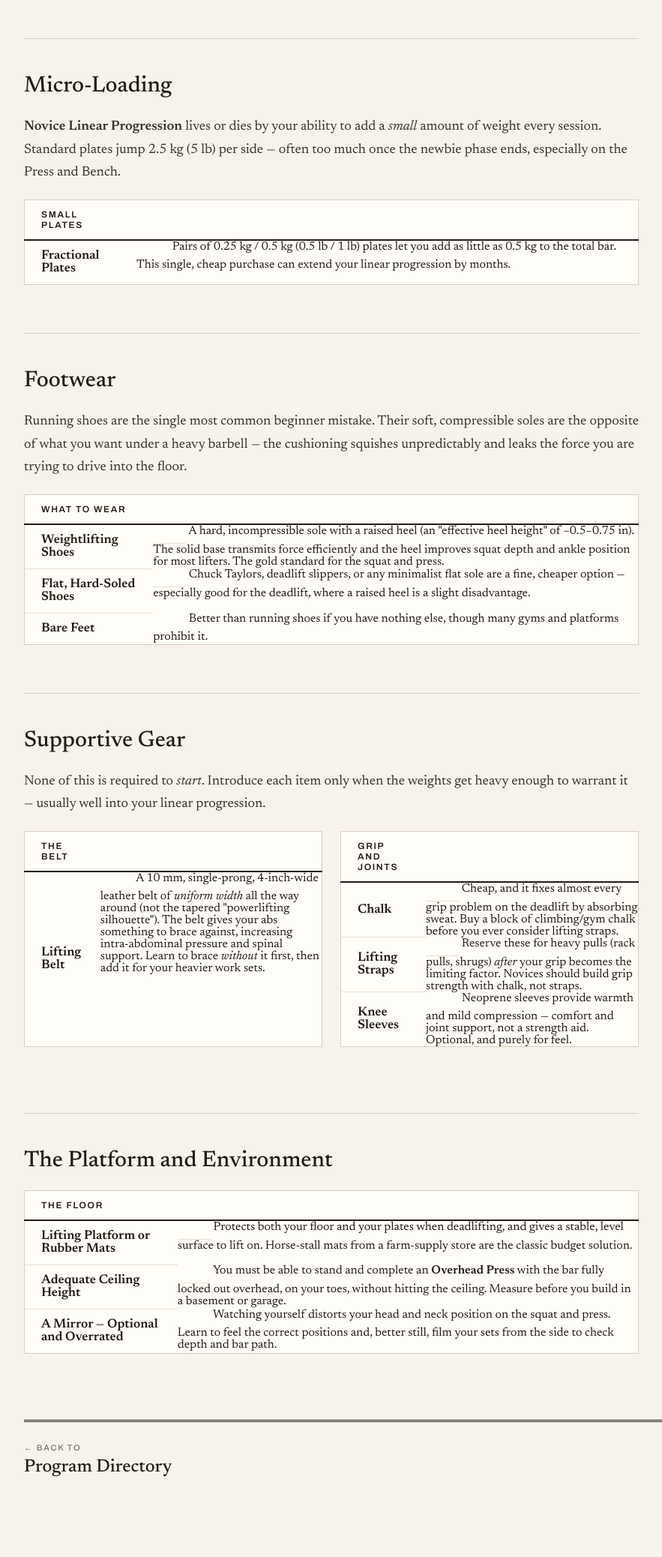
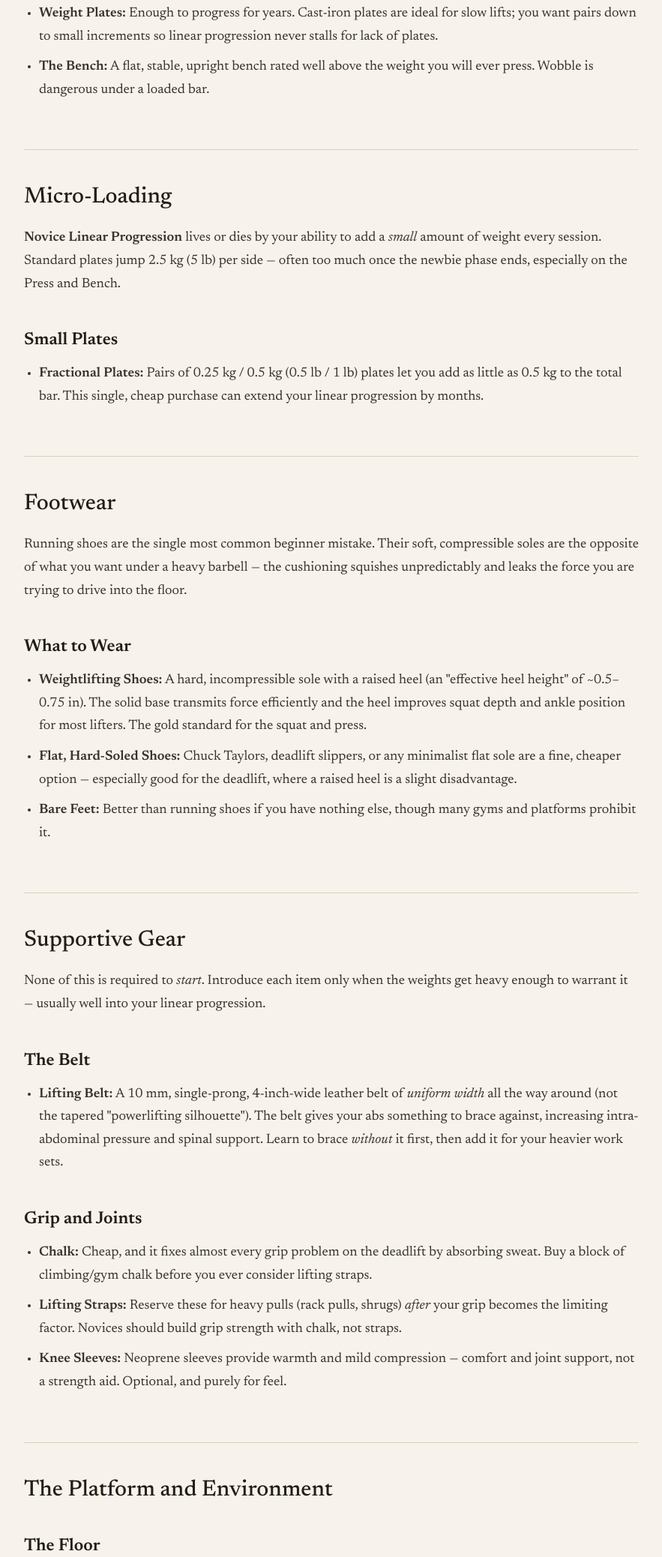
Before and after one commit to prule/strength-guide, a website: page site/equipment.html in a window 1280 px wide. Shown: the part 1176-3252 px from the top of the page at 75% size, without its empty margins (38-921 px from the left). Before the commit the page ends 3200 px from the top, so only its background shows below. Drawn offline with nearby package versions, Linux system fonts and the light colour scheme.

Commit message:
equipment

```diff
--- a/site/equipment.html
+++ b/site/equipment.html
@@ -30,70 +30,46 @@
 </ul></blockquote>
 <h2>The Non-Negotiables</h2>
 <p>These are the four things you genuinely cannot train the program without. Everything after this section is a refinement.</p>
-<table>
-  <thead>
-    <tr><th>The Big Four</th><th></th></tr>
-  </thead>
-  <tbody>
-    <tr><td><strong>The Power Rack (or Squat Stands)</td><td></strong> Non-negotiable for training alone. A full power rack with adjustable safety pins/straps lets you squat and press heavy without a spotter — if you miss a rep, the safeties catch the bar, not you. Get one bolted or heavy enough not to tip.</td></tr>
-    <tr><td><strong>The Barbell</td><td></strong> A quality 20&nbsp;kg (45&nbsp;lb) Olympic bar with a moderate knurl and a rated tensile strength of at least 190,000&nbsp;PSI. This is the heart of the whole enterprise; do not cheap out here.</td></tr>
-    <tr><td><strong>Weight Plates</td><td></strong> Enough to progress for years. Cast-iron plates are ideal for slow lifts; you want pairs down to small increments so linear progression never stalls for lack of plates.</td></tr>
-    <tr><td><strong>The Bench</td><td></strong> A flat, stable, upright bench rated well above the weight you will ever press. Wobble is dangerous under a loaded bar.</td></tr>
-  </tbody>
-</table>
+<h3>The Big Four</h3>
+<ul>
+<li><strong>The Power Rack (or Squat Stands):</strong> Non-negotiable for training alone. A full power rack with adjustable safety pins/straps lets you squat and press heavy without a spotter — if you miss a rep, the safeties catch the bar, not you. Get one bolted or heavy enough not to tip.</li>
+<li><strong>The Barbell:</strong> A quality 20&nbsp;kg (45&nbsp;lb) Olympic bar with a moderate knurl and a rated tensile strength of at least 190,000&nbsp;PSI. This is the heart of the whole enterprise; do not cheap out here.</li>
+<li><strong>Weight Plates:</strong> Enough to progress for years. Cast-iron plates are ideal for slow lifts; you want pairs down to small increments so linear progression never stalls for lack of plates.</li>
+<li><strong>The Bench:</strong> A flat, stable, upright bench rated well above the weight you will ever press. Wobble is dangerous under a loaded bar.</li>
+</ul>
 <h2>Micro-Loading</h2>
 <p><strong>Novice Linear Progression</strong> lives or dies by your ability to add a <em>small</em> amount of weight every session. Standard plates jump 2.5&nbsp;kg (5&nbsp;lb) per side — often too much once the newbie phase ends, especially on the Press and Bench.</p>
-<table>
-  <thead>
-    <tr><th>Small Plates</th><th></th></tr>
-  </thead>
-  <tbody>
-    <tr><td><strong>Fractional Plates</td><td></strong> Pairs of 0.25&nbsp;kg / 0.5&nbsp;kg (0.5&nbsp;lb / 1&nbsp;lb) plates let you add as little as 0.5&nbsp;kg to the total bar. This single, cheap purchase can extend your linear progression by months.</td></tr>
-  </tbody>
-</table>
+<h3>Small Plates</h3>
+<ul>
+<li><strong>Fractional Plates:</strong> Pairs of 0.25&nbsp;kg / 0.5&nbsp;kg (0.5&nbsp;lb / 1&nbsp;lb) plates let you add as little as 0.5&nbsp;kg to the total bar. This single, cheap purchase can extend your linear progression by months.</li>
+</ul>
 <h2>Footwear</h2>
 <p>Running shoes are the single most common beginner mistake. Their soft, compressible soles are the opposite of what you want under a heavy barbell — the cushioning squishes unpredictably and leaks the force you are trying to drive into the floor.</p>
-<table>
-  <thead>
-    <tr><th>What to Wear</th><th></th></tr>
-  </thead>
-  <tbody>
-    <tr><td><strong>Weightlifting Shoes</td><td></strong> A hard, incompressible sole with a raised heel (an &quot;effective heel height&quot; of ~0.5&ndash;0.75&nbsp;in). The solid base transmits force efficiently and the heel improves squat depth and ankle position for most lifters. The gold standard for the squat and press.</td></tr>
-    <tr><td><strong>Flat, Hard-Soled Shoes</td><td></strong> Chuck Taylors, deadlift slippers, or any minimalist flat sole are a fine, cheaper option — especially good for the deadlift, where a raised heel is a slight disadvantage.</td></tr>
-    <tr><td><strong>Bare Feet</td><td></strong> Better than running shoes if you have nothing else, though many gyms and platforms prohibit it.</td></tr>
-  </tbody>
-</table>
+<h3>What to Wear</h3>
+<ul>
+<li><strong>Weightlifting Shoes:</strong> A hard, incompressible sole with a raised heel (an &quot;effective heel height&quot; of ~0.5&ndash;0.75&nbsp;in). The solid base transmits force efficiently and the heel improves squat depth and ankle position for most lifters. The gold standard for the squat and press.</li>
+<li><strong>Flat, Hard-Soled Shoes:</strong> Chuck Taylors, deadlift slippers, or any minimalist flat sole are a fine, cheaper option — especially good for the deadlift, where a raised heel is a slight disadvantage.</li>
+<li><strong>Bare Feet:</strong> Better than running shoes if you have nothing else, though many gyms and platforms prohibit it.</li>
+</ul>
 <h2>Supportive Gear</h2>
 <p>None of this is required to <em>start</em>. Introduce each item only when the weights get heavy enough to warrant it — usually well into your linear progression.</p>
-<div class="workout-grid "><table>
-  <thead>
-    <tr><th>The Belt</th><th></th></tr>
-  </thead>
-  <tbody>
-    <tr><td><strong>Lifting Belt</td><td></strong> A 10&nbsp;mm, single-prong, 4-inch-wide leather belt of <em>uniform width</em> all the way around (not the tapered &quot;powerlifting silhouette&quot;). The belt gives your abs something to brace against, increasing intra-abdominal pressure and spinal support. Learn to brace <em>without</em> it first, then add it for your heavier work sets.</td></tr>
-  </tbody>
-</table>
-<table>
-  <thead>
-    <tr><th>Grip and Joints</th><th></th></tr>
-  </thead>
-  <tbody>
-    <tr><td><strong>Chalk</td><td></strong> Cheap, and it fixes almost every grip problem on the deadlift by absorbing sweat. Buy a block of climbing/gym chalk before you ever consider lifting straps.</td></tr>
-    <tr><td><strong>Lifting Straps</td><td></strong> Reserve these for heavy pulls (rack pulls, shrugs) <em>after</em> your grip becomes the limiting factor. Novices should build grip strength with chalk, not straps.</td></tr>
-    <tr><td><strong>Knee Sleeves</td><td></strong> Neoprene sleeves provide warmth and mild compression — comfort and joint support, not a strength aid. Optional, and purely for feel.</td></tr>
-  </tbody>
-</table>
-</div><h2>The Platform and Environment</h2>
-<table>
-  <thead>
-    <tr><th>The Floor</th><th></th></tr>
-  </thead>
-  <tbody>
-    <tr><td><strong>Lifting Platform or Rubber Mats</td><td></strong> Protects both your floor and your plates when deadlifting, and gives a stable, level surface to lift on. Horse-stall mats from a farm-supply store are the classic budget solution.</td></tr>
-    <tr><td><strong>Adequate Ceiling Height</td><td></strong> You must be able to stand and complete an <strong>Overhead Press</strong> with the bar fully locked out overhead, on your toes, without hitting the ceiling. Measure before you build in a basement or garage.</td></tr>
-    <tr><td><strong>A Mirror — Optional and Overrated</td><td></strong> Watching yourself distorts your head and neck position on the squat and press. Learn to feel the correct positions and, better still, film your sets from the side to check depth and bar path.</td></tr>
-  </tbody>
-</table>
+<h3>The Belt</h3>
+<ul>
+<li><strong>Lifting Belt:</strong> A 10&nbsp;mm, single-prong, 4-inch-wide leather belt of <em>uniform width</em> all the way around (not the tapered &quot;powerlifting silhouette&quot;). The belt gives your abs something to brace against, increasing intra-abdominal pressure and spinal support. Learn to brace <em>without</em> it first, then add it for your heavier work sets.</li>
+</ul>
+<h3>Grip and Joints</h3>
+<ul>
+<li><strong>Chalk:</strong> Cheap, and it fixes almost every grip problem on the deadlift by absorbing sweat. Buy a block of climbing/gym chalk before you ever consider lifting straps.</li>
+<li><strong>Lifting Straps:</strong> Reserve these for heavy pulls (rack pulls, shrugs) <em>after</em> your grip becomes the limiting factor. Novices should build grip strength with chalk, not straps.</li>
+<li><strong>Knee Sleeves:</strong> Neoprene sleeves provide warmth and mild compression — comfort and joint support, not a strength aid. Optional, and purely for feel.</li>
+</ul>
+<h2>The Platform and Environment</h2>
+<h3>The Floor</h3>
+<ul>
+<li><strong>Lifting Platform or Rubber Mats:</strong> Protects both your floor and your plates when deadlifting, and gives a stable, level surface to lift on. Horse-stall mats from a farm-supply store are the classic budget solution.</li>
+<li><strong>Adequate Ceiling Height:</strong> You must be able to stand and complete an <strong>Overhead Press</strong> with the bar fully locked out overhead, on your toes, without hitting the ceiling. Measure before you build in a basement or garage.</li>
+<li><strong>A Mirror — Optional and Overrated:</strong> Watching yourself distorts your head and neck position on the squat and press. Learn to feel the correct positions and, better still, film your sets from the side to check depth and bar path.</li>
+</ul>
 
 </article>
 
```
Also changed, not shown: content/equipment.md (+6 -6 lines).
